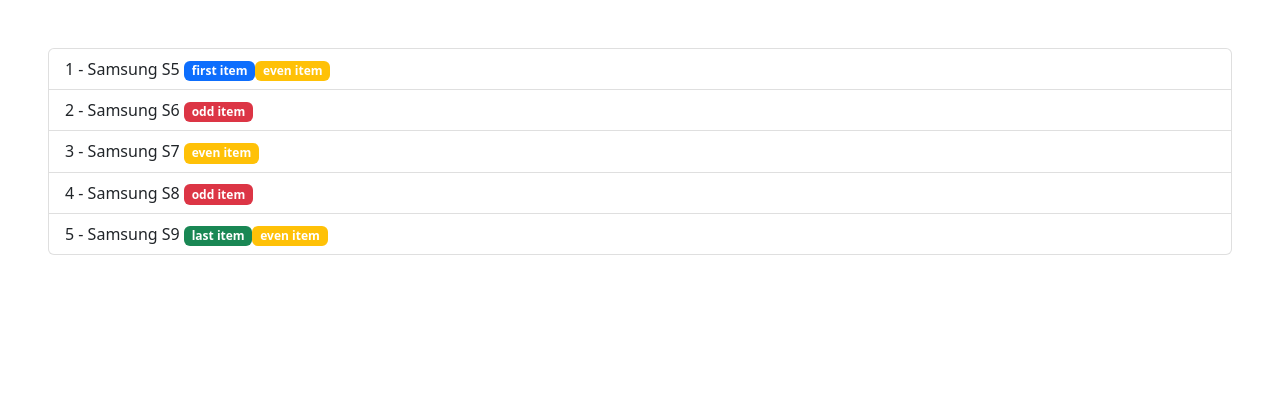
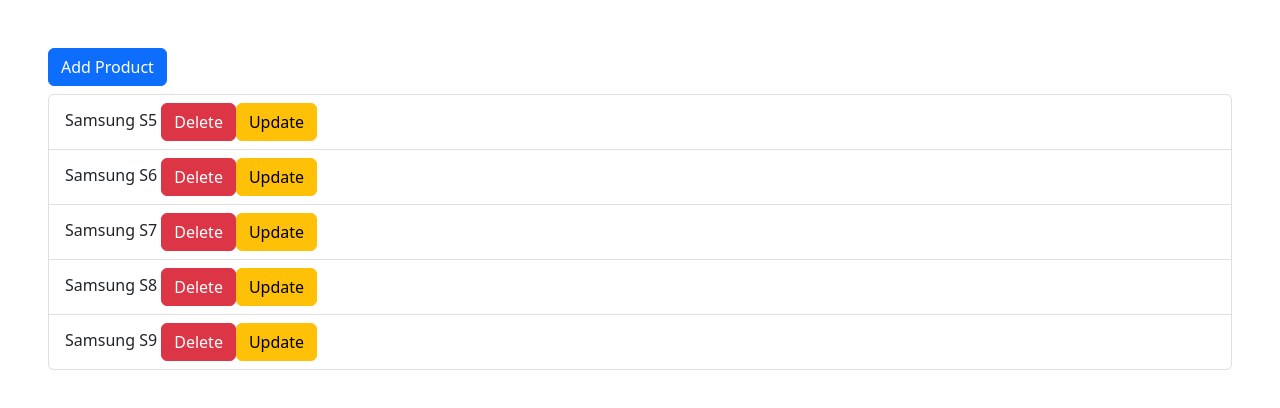
Before and after one commit to fatihdelice/learn-angular, an Angular app: page / in a window 1280 px wide. Shown: the top 408 px of the page. Built offline with nearby package versions, Linux system fonts and the light colour scheme.

Commit message:
Change Detection added

```diff
--- a/src/app/product.component.html
+++ b/src/app/product.component.html
@@ -108,7 +108,7 @@
     <span *ngSwitchDefault>Other Product</span>
 </div> -->
 
-<ul class="list-group m-5">
+<!-- <ul class="list-group m-5">
     <li *ngFor="let product of model.getProducts(); first as isFirst; last as isLast; odd as isOdd; even as isEven" class="list-group-item">
         {{ product.id }} - {{product.name}}
         <span *ngIf="isFirst" class="badge bg-primary">first item</span>
@@ -116,4 +116,17 @@
         <span *ngIf="isOdd" class="badge bg-danger">odd item</span>
         <span *ngIf="isEven" class="badge bg-warning">even item</span>
     </li>
+</ul> -->
+
+
+
+<div class="m-5">
+<button class="btn btn-primary" (click)="addProduct()" >Add Product</button>
+<ul class="list-group mt-2">
+    <li *ngFor="let product of model.getProducts()" class="list-group-item">
+        {{product.name}}
+        <button class="btn btn-danger" (click)="deleteProduct(product)">Delete</button>
+        <button class="btn btn-warning" (click)="updateProduct(product)">Update</button>
+    </li>
 </ul>
+</div>
--- a/src/app/product.component.ts
+++ b/src/app/product.component.ts
@@ -86,4 +86,16 @@
     onKeyUp(email: any){
         console.log(email);
     }
+
+    addProduct() {
+        this.model.addProduct(new Product(6, "Samsung S10", "Smartphone", "5000"));
+    }
+
+    deleteProduct(product: Product) {
+        this.model.deleteProduct(product);
+    }
+
+    updateProduct(product: Product) {
+        product.name = "updated";
+    }
 }
--- a/src/app/repository.model.ts
+++ b/src/app/repository.model.ts
@@ -22,4 +22,13 @@
     getProductCount(): number {
         return this.products.length;
     }
+
+    addProduct(product: Product){
+        this.products.push(product)
+    }
+
+    deleteProduct(product: Product){
+        let index = this.products.indexOf(product);
+        this.products.splice(index, 1);
+    }
 }
```
